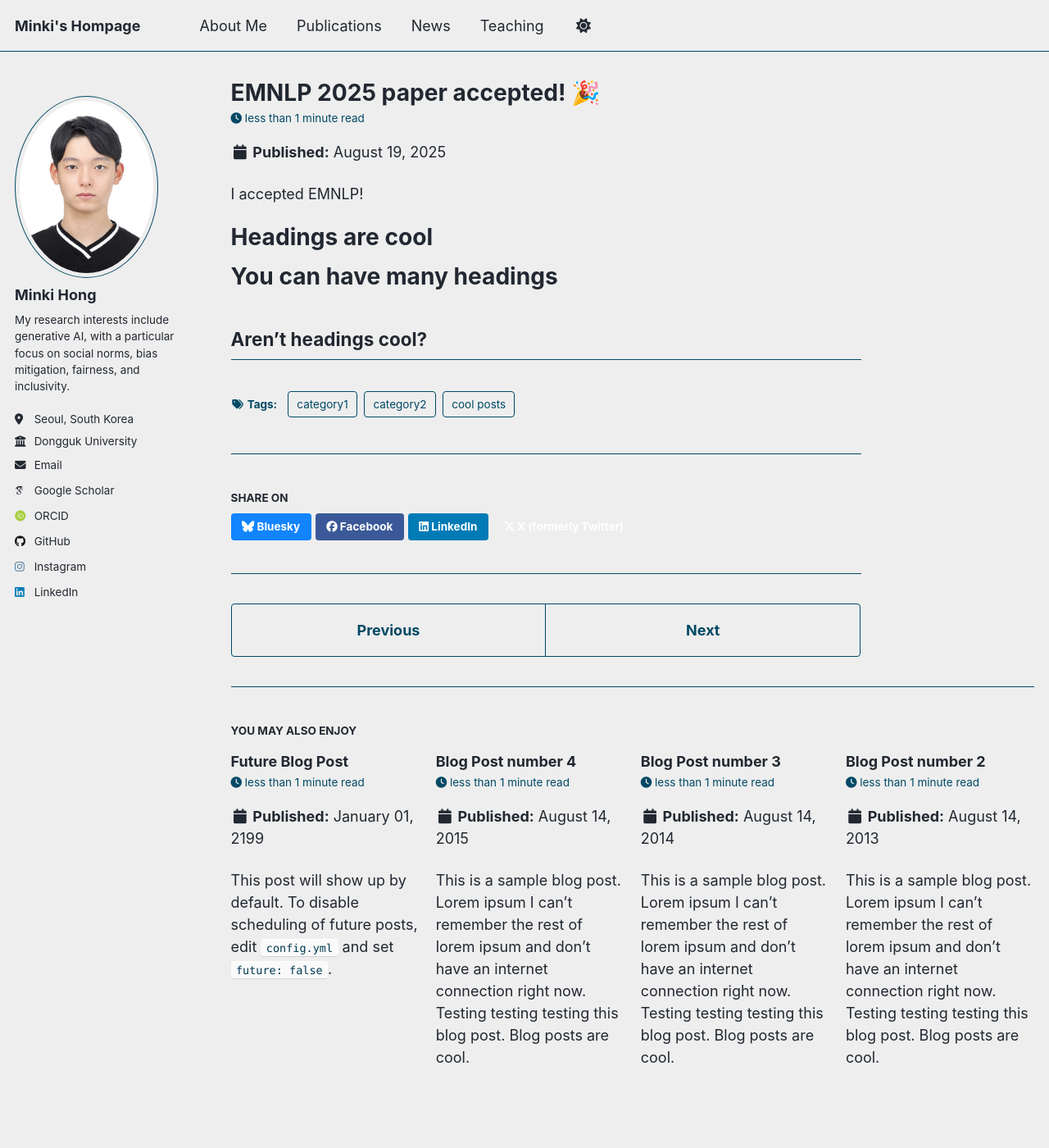
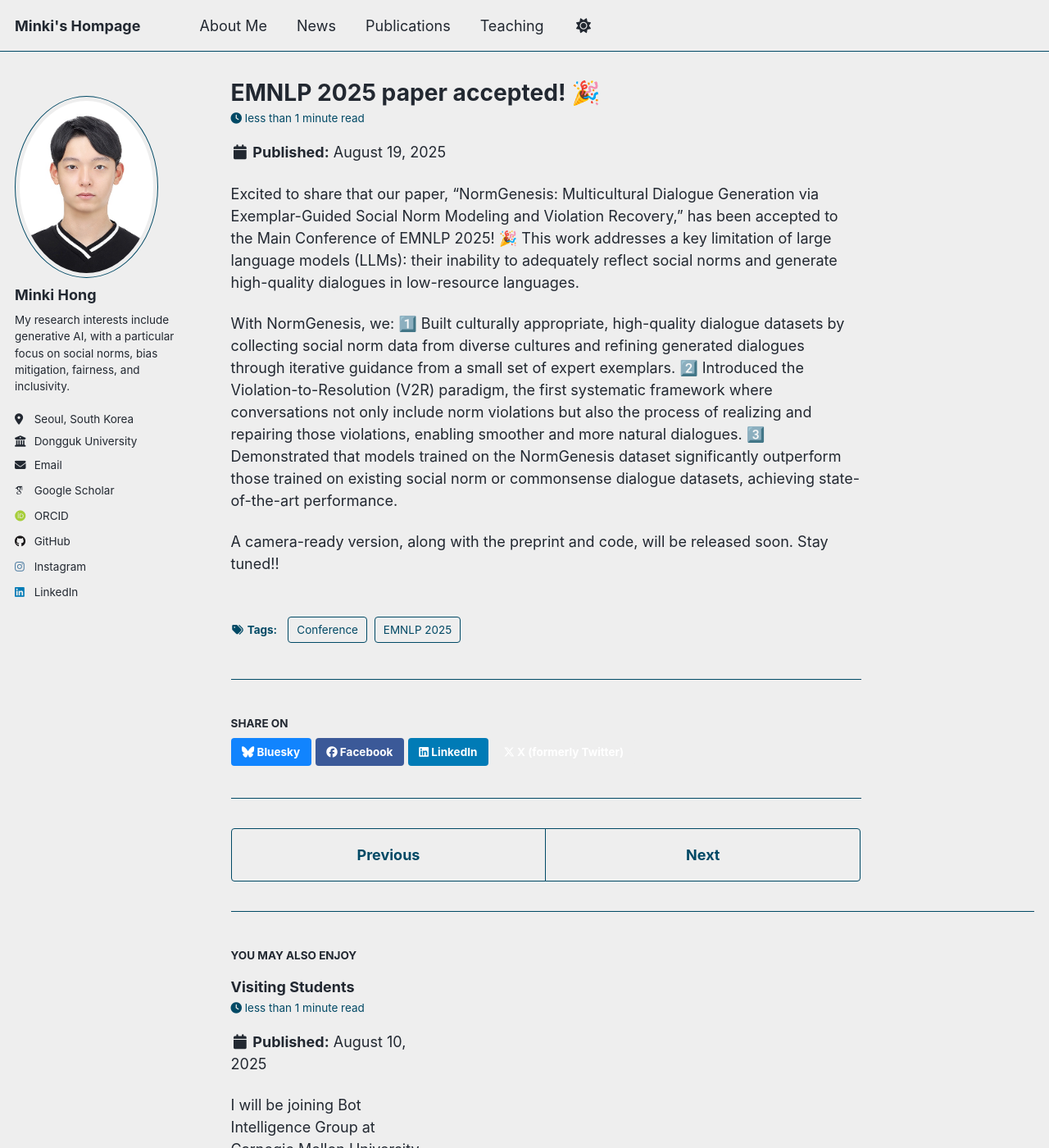
Before and after one commit to bk123477/bk123477.github.io, a Jekyll site: the page built from _posts/2025-08-19-emnlp-accepted.md, in a window 1280 px wide and 1400 px high. Shown: the whole window at 82% size. Built offline with Jekyll 4.4.1, drawn with Linux system fonts in a browser that asks for light colours; some web fonts are replaced; a script that is not in the unit is left out; some of the changed text lies outside the part shown.

Commit message:
update news

```diff
--- a/_data/navigation.yml
+++ b/_data/navigation.yml
@@ -11,14 +11,14 @@ main:
   - title: "About Me"
     url: /
 
+  - title: "News"
+    url: /year-archive/
+
   - title: "Publications"
     url: /publications/
 
   # - title: "Talks"
   #   url: /talks/
-  - title: "News"
-    url: /year-archive/
-
   - title: "Teaching"
     url: /teaching/
 
--- a/_posts/2013-08-14-blog-post-2.md
+++ /dev/null
@@ -1,20 +0,0 @@
----
-title: 'Blog Post number 2'
-date: 2013-08-14
-permalink: /posts/2013/08/blog-post-2/
-tags:
-  - cool posts
-  - category1
-  - category2
----
-
-This is a sample blog post. Lorem ipsum I can't remember the rest of lorem ipsum and don't have an internet connection right now. Testing testing testing this blog post. Blog posts are cool.
-
-Headings are cool
-======
-
-You can have many headings
-======
-
-Aren't headings cool?
-------
--- a/_posts/2014-08-14-blog-post-3.md
+++ /dev/null
@@ -1,20 +0,0 @@
----
-title: 'Blog Post number 3'
-date: 2014-08-14
-permalink: /posts/2014/08/blog-post-3/
-tags:
-  - cool posts
-  - category1
-  - category2
----
-
-This is a sample blog post. Lorem ipsum I can't remember the rest of lorem ipsum and don't have an internet connection right now. Testing testing testing this blog post. Blog posts are cool.
-
-Headings are cool
-======
-
-You can have many headings
-======
-
-Aren't headings cool?
-------
--- /dev/null
+++ b/_posts/2025-08-10-visiting-students.md
@@ -0,0 +1,11 @@
+---
+title: 'Visiting Students'
+date: 2025-08-10
+permalink: /posts/2025/08/cmu/
+tags:
+  - CMU
+  - Robotics
+  - Education
+---
+
+I will be joining [Bot Intelligence Group](https://cmubig.github.io/) at Carnegie Mellon University Robotics Institute as a visiting student for six months.
--- a/_posts/2025-08-19-emnlp-accepted.md
+++ b/_posts/2025-08-19-emnlp-accepted.md
@@ -3,18 +3,16 @@ title: 'EMNLP 2025 paper accepted! 🎉'
 date: 2025-08-19
 permalink: /posts/2025/08/emnlp/
 tags:
-  - cool posts
-  - category1
-  - category2
+  - EMNLP 2025
+  - Conference
 ---
 
-I accepted EMNLP!
+Excited to share that our paper, “NormGenesis: Multicultural Dialogue Generation via Exemplar-Guided Social Norm Modeling and Violation Recovery,” has been accepted to the Main Conference of EMNLP 2025! 🎉
+This work addresses a key limitation of large language models (LLMs): their inability to adequately reflect social norms and generate high-quality dialogues in low-resource languages.
 
-Headings are cool
-======
+With NormGenesis, we:
+1️⃣ Built culturally appropriate, high-quality dialogue datasets by collecting social norm data from diverse cultures and refining generated dialogues through iterative guidance from a small set of expert exemplars.
+2️⃣ Introduced the Violation-to-Resolution (V2R) paradigm, the first systematic framework where conversations not only include norm violations but also the process of realizing and repairing those violations, enabling smoother and more natural dialogues.
+3️⃣ Demonstrated that models trained on the NormGenesis dataset significantly outperform those trained on existing social norm or commonsense dialogue datasets, achieving state-of-the-art performance.
 
-You can have many headings
-======
-
-Aren't headings cool?
-------
+A camera-ready version, along with the preprint and code, will be released soon. Stay tuned!!
--- a/_posts/2199-01-01-future-post.md
+++ /dev/null
@@ -1,11 +0,0 @@
----
-title: 'Future Blog Post'
-date: 2199-01-01
-permalink: /posts/2012/08/blog-post-4/
-tags:
-  - cool posts
-  - category1
-  - category2
----
-
-This post will show up by default. To disable scheduling of future posts, edit `config.yml` and set `future: false`.
```
Also changed, not shown: _posts/2015-08-14-blog-post-4.md (deleted, +0 -20 lines).
